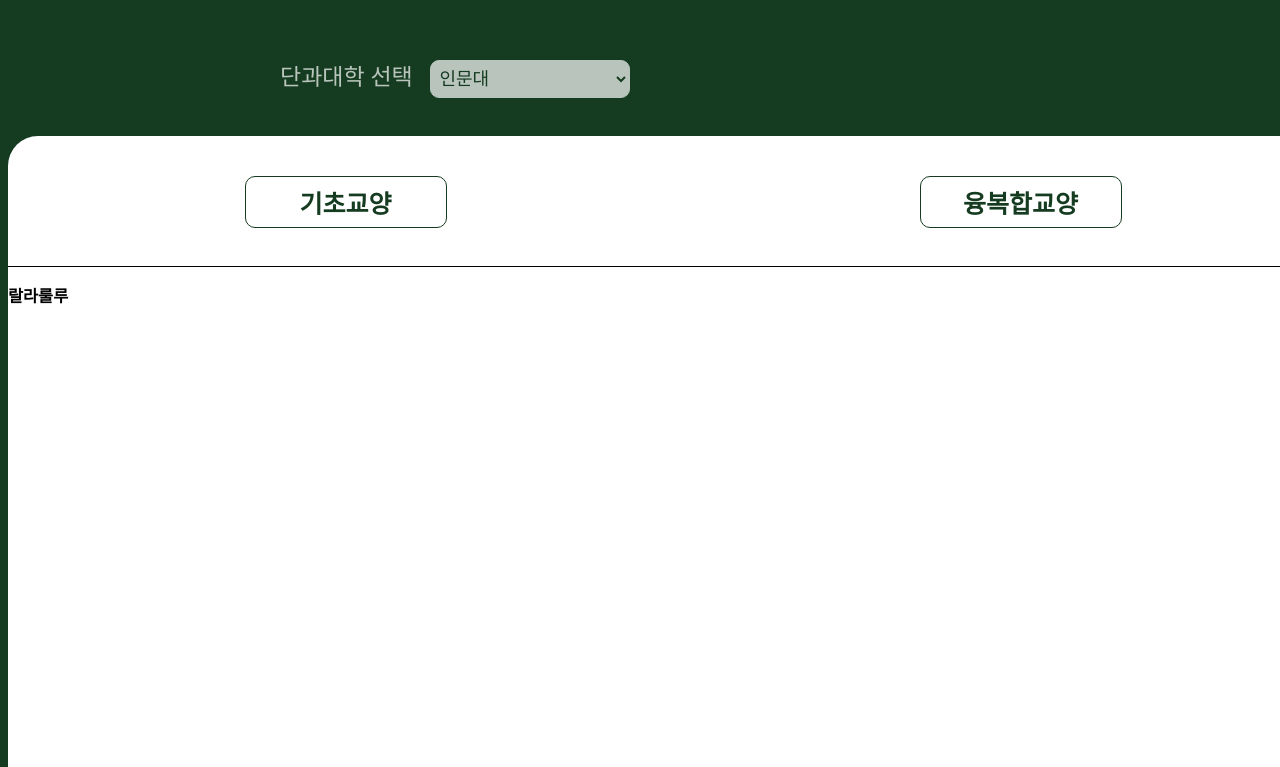
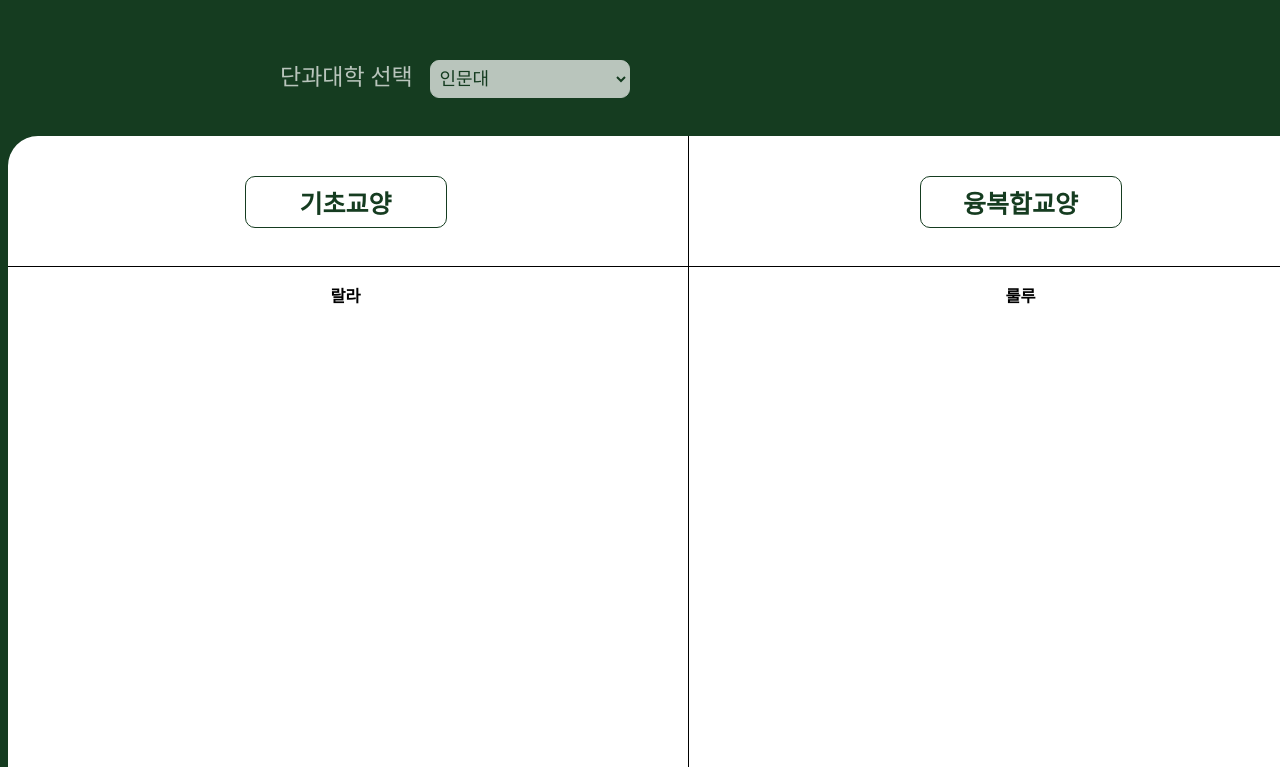
Before and after one commit to bleuxsy/EWHADULE, a plain HTML site: page liberalArts.html in a window 1280 px wide. Shown: the part 142-909 px from the top of the page. Drawn offline with Linux system fonts and the light colour scheme; a web font is replaced by a local one.

Commit message:
교양페이지 수정

```diff
--- a/liberalArts.css
+++ b/liberalArts.css
@@ -71,6 +71,7 @@ h2{
         margin:auto;
         position: relative;
         display: flex;
+        justify-content: space-around;
         width:1350px;
         height:500px;
         top:270px;
@@ -84,3 +85,22 @@ h2{
         width:1350px;
         height:150px; */
 }
+.firstrow::after {
+        content: "";
+        position: absolute;
+        top: 0;
+        bottom: 0;
+        width: 1px;
+        background-color: black;
+        margin-left: 10px;
+      }
+
+      .explain::before {
+        content: "";
+        position: absolute;
+        top: 0;
+        bottom: 0;
+        width: 1px;
+        background-color: black;
+        margin-left: 10px;
+      }
```
Also changed, not shown: liberalArts.html (+1 -1 lines).
